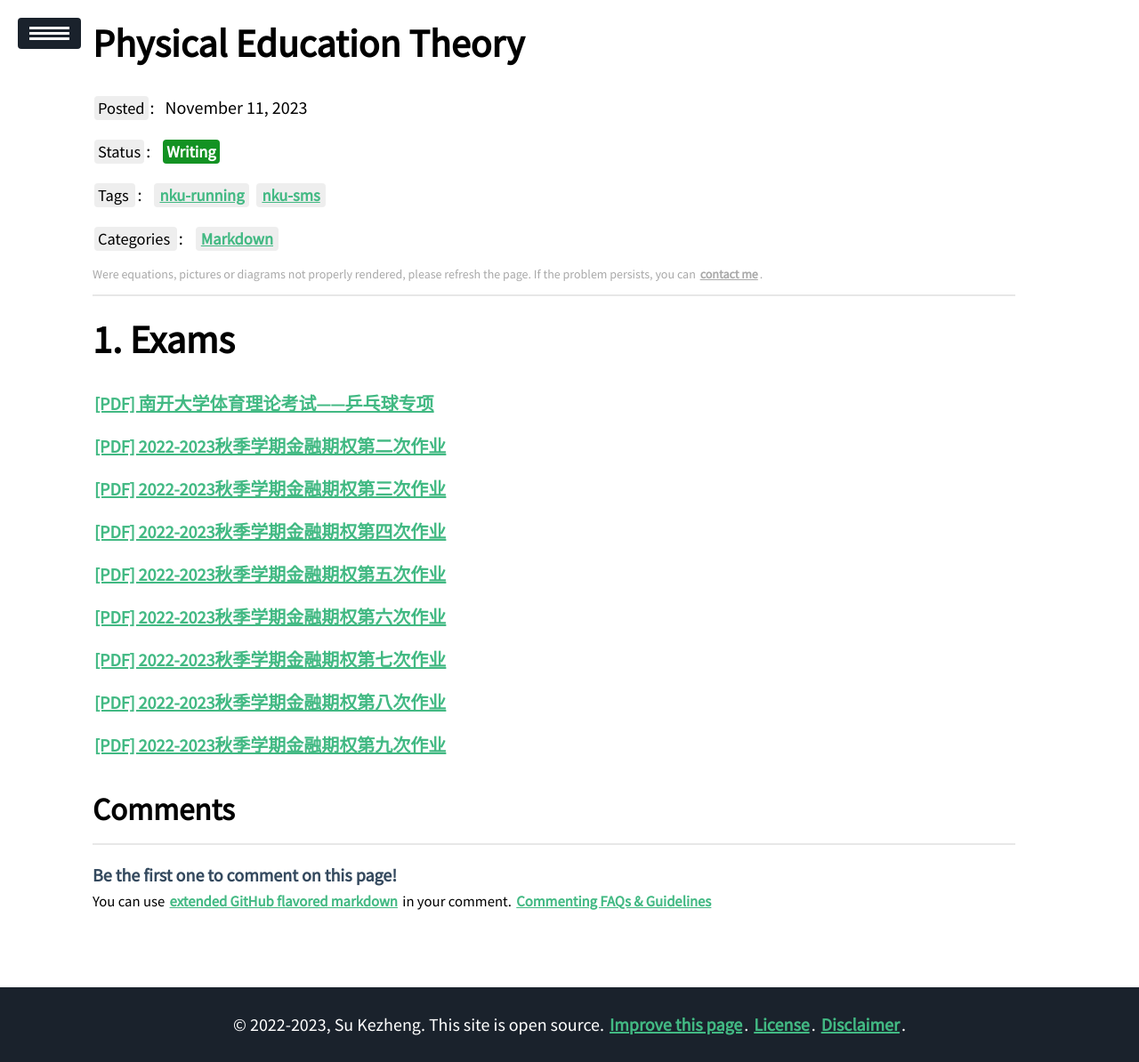
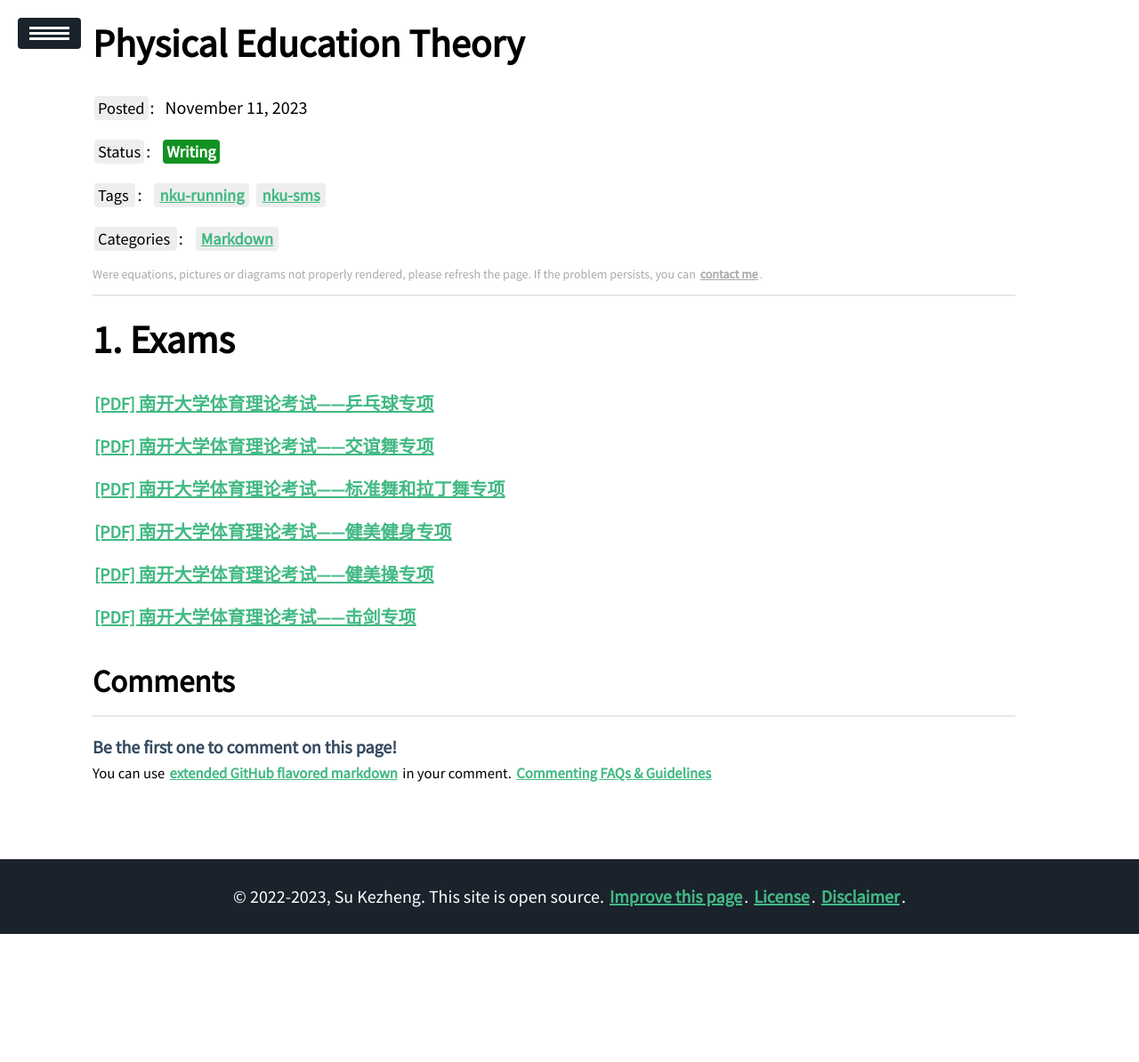
Before and after one commit to ssskz/ssskz.github.io, a Jekyll site: the page built from _posts/2023-11-11-NKU-Physical-Education-Theory-Exam.md, in a window 1280 px wide. Shown: the whole page at 89% size. Built offline with Jekyll 4.4.1, drawn with Linux system fonts in a browser that asks for light colours; our own code applies the rules of GitHub Pages for plain Markdown files; a script that is not in the unit is left out; after the commit the page ends 1050 px from its top, so only the background shows below that.

Commit message:
1
Signed-off-by: ssskz <12497590+ssskz@user.noreply.gitee.com>

```diff
--- a/_posts/2023-11-11-NKU-Physical-Education-Theory-Exam.md
+++ b/_posts/2023-11-11-NKU-Physical-Education-Theory-Exam.md
@@ -14,18 +14,12 @@ description: This is about the contents of Nankai University's Physical Educatio
 
 <p><a href="https://ssskz.github.io/materials/体育理论考试/[乒乓球].xls" target="_blank">[PDF] 南开大学体育理论考试——乒乓球专项 </a></p>
 
-<p><a href="https://ssskz.github.io/materials/金融期权/金融期权02.pdf" target="_blank">[PDF] 2022-2023秋季学期金融期权第二次作业 </a></p>
+<p><a href="https://ssskz.github.io/materials/体育理论考试/[交谊舞].xls" target="_blank">[PDF] 南开大学体育理论考试——交谊舞专项 </a></p>
 
-<p><a href="https://ssskz.github.io/materials/金融期权/金融期权03.pdf" target="_blank">[PDF] 2022-2023秋季学期金融期权第三次作业 </a></p>
+<p><a href="https://ssskz.github.io/materials/体育理论考试/[体育舞蹈：标准舞和拉丁舞].xls" target="_blank">[PDF] 南开大学体育理论考试——标准舞和拉丁舞专项 </a></p>
 
-<p><a href="https://ssskz.github.io/materials/金融期权/金融期权04.pdf" target="_blank">[PDF] 2022-2023秋季学期金融期权第四次作业 </a></p>
+<p><a href="https://ssskz.github.io/materials/体育理论考试/[健美健身].xls" target="_blank">[PDF] 南开大学体育理论考试——健美健身专项 </a></p>
 
-<p><a href="https://ssskz.github.io/materials/金融期权/金融期权05.pdf" target="_blank">[PDF] 2022-2023秋季学期金融期权第五次作业 </a></p>
+<p><a href="https://ssskz.github.io/materials/体育理论考试/[健美操].xls" target="_blank">[PDF] 南开大学体育理论考试——健美操专项 </a></p>
 
-<p><a href="https://ssskz.github.io/materials/金融期权/金融期权06.pdf" target="_blank">[PDF] 2022-2023秋季学期金融期权第六次作业 </a></p>
-
-<p><a href="https://ssskz.github.io/materials/金融期权/金融期权07.pdf" target="_blank">[PDF] 2022-2023秋季学期金融期权第七次作业 </a></p>
-
-<p><a href="https://ssskz.github.io/materials/金融期权/金融期权08.pdf" target="_blank">[PDF] 2022-2023秋季学期金融期权第八次作业 </a></p>
-
-<p><a href="https://ssskz.github.io/materials/金融期权/金融期权09.pdf" target="_blank">[PDF] 2022-2023秋季学期金融期权第九次作业 </a></p>
+<p><a href="https://ssskz.github.io/materials/体育理论考试/[击剑].xls" target="_blank">[PDF] 南开大学体育理论考试——击剑专项 </a></p>
```
